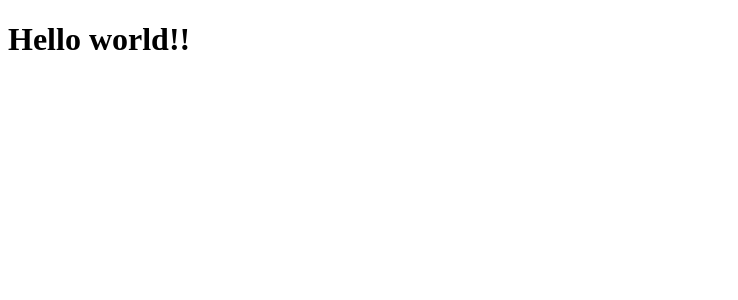
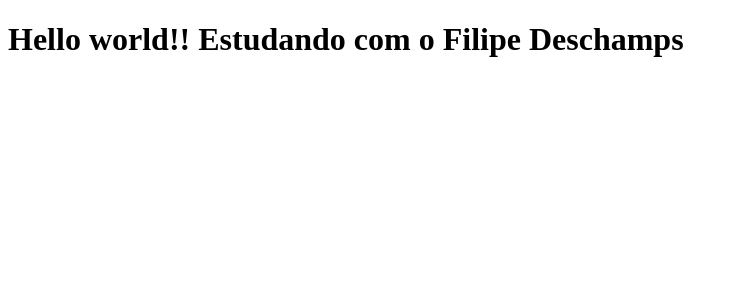
Before and after one commit to Rubendvb/clone-tabnews, a Next.js app: page / in a window 1280 px wide. Shown: the top 300 px of the page, without its empty margins (0-738 px from the left). Built offline with nearby package versions, Linux system fonts and the light colour scheme.

Commit message:
modificando a frase

```diff
--- a/pages/index.js
+++ b/pages/index.js
@@ -1,5 +1,5 @@
 function Home () {
-    return <h1>Hello world!!</h1>
+    return <h1>Hello world!! Estudando com o Filipe Deschamps</h1>
 }
 
 export default Home;
```
